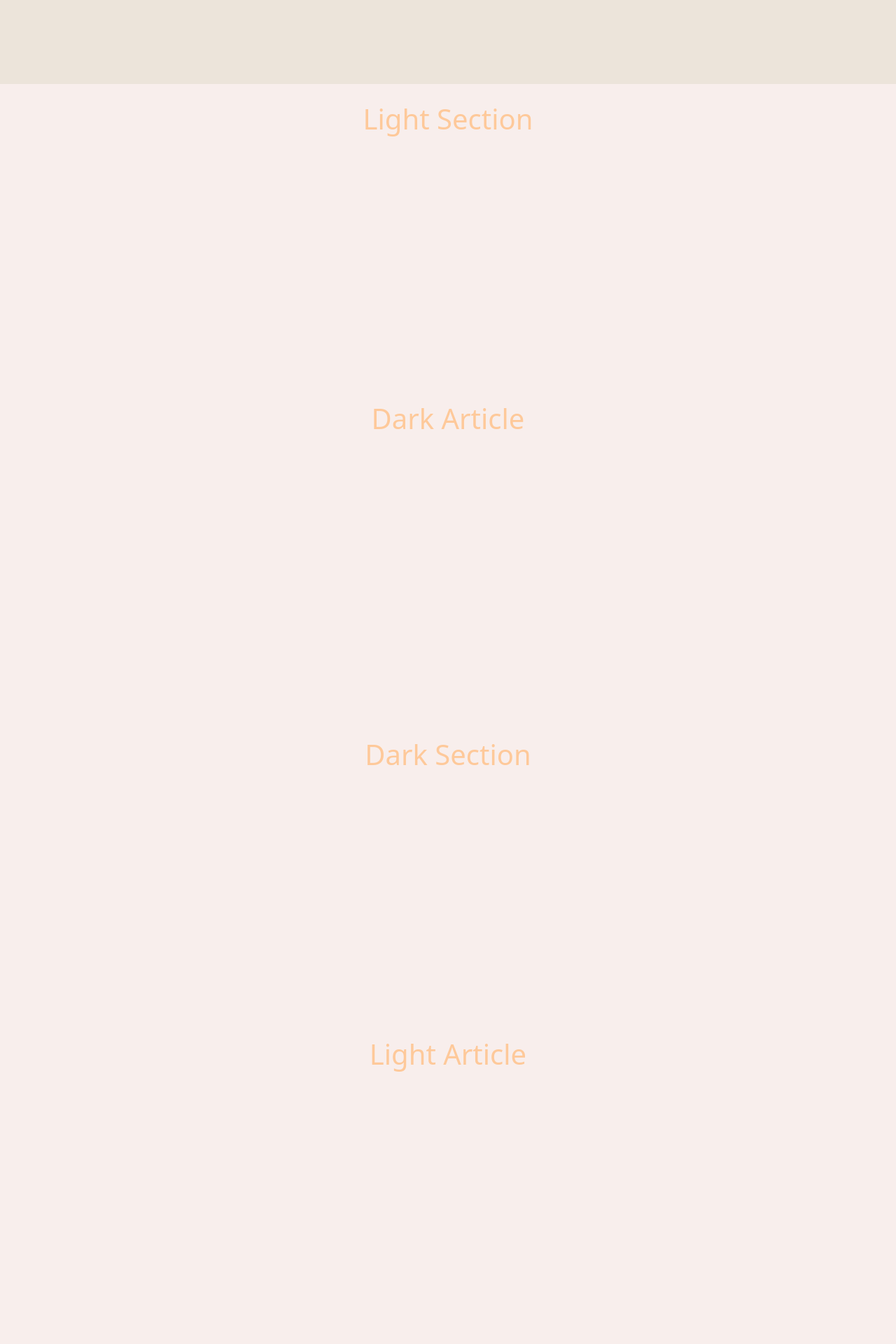
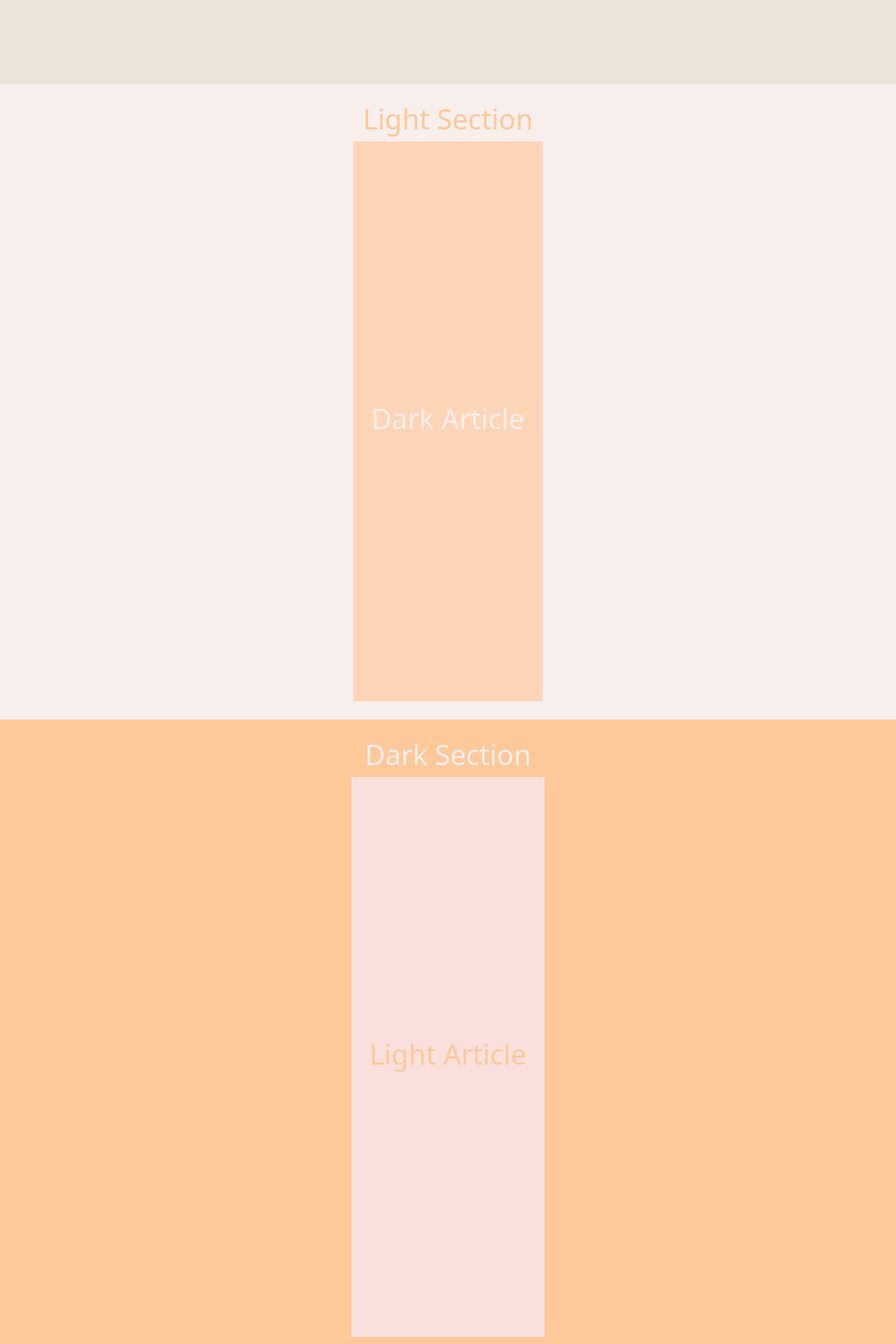
Before and after one commit to micahabanschick/Mini_Frontend, a React (Create React App) app: page / in a window 1280 px wide. Shown: the part 680-2600 px from the top of the page at 70% size. Built offline with nearby package versions, Linux system fonts and the light colour scheme.

Commit message:
initial css for sections, articles, descriptions, nav

```diff
--- a/src/App.css
+++ b/src/App.css
@@ -1,3 +1,14 @@
+/*
+                                                                                                                                                  TABLE OF CONTENTS:
+                                                                                                                                                    1: GENERAL APP
+                                                                                                                                                    2: HEADER AND FOOTER
+                                                                                                                                                    3: SECTIONS
+                                                                                                                                                    4: ARTICLES
+                                                                                                                                                    5: NAVIGATION
+                                                                                                                                                    6: BUTTONS
+                                                                                                                                                    7: DESCRIPTIONS
+*/
+
 :root {
   /* CSS HSL */
   --light-shade-1: hsla(9, 48%, 95%, 1);
@@ -11,6 +22,8 @@
   --dark-shade-2: hsla(25, 100%, 86%, 1);
   --dark-shade-1: hsla(28, 98%, 80%, 1);
 }
+
+                                                                                                                                                    /* 1: GENERAL APP */
 
 .App {
   text-align: center;
@@ -33,68 +46,70 @@
 .App-header, .App-footer, .App-dark-section, .App-dark-article, .App-light-section, .App-light-article {
   padding: 1em;
   min-height: 100vh;
+  display: flex;
+  flex-direction: column;
+  align-items: center;
+  justify-content: center;
 }
 
-.App-details {
-  color: var(--dark-shades)
-}
+                                                                                                                                              /* 2: HEADER AND FOOTER */
 
 .App-header {
   background-color: var(--main-2);
   color: var(--dark-shade-1);
-  /* -webkit-clip-path: polygon(0 0%, 100% 0%, 100% 100%, 0% calc(100% - 2.6em));
-  clip-path: polygon(0 0%, 100% 0%, 100% 100%, 0% calc(100% - 2.6em));
-  margin-bottom: -2.7em; */
+  font-size: calc(10px + 2vmin);
 }
 
 .App-footer {
   background-color: var(--main);
   color: var(--dark-shade-1);
-  /* -webkit-clip-path: polygon(0 0%, 100% 0%, 100% 90%, 0% 100%);
-  clip-path: polygon(0 30%, 100% 0%, 100% 100%, 0% 100%);
-  margin-top: -3em; */
+  font-size: calc(10px + 2vmin);
 }
 
-.App-header, .App-footer {
-  /* color: white; */
-}
+                                                                                                                                                      /* 3: SECTIONS */
 
 .App-dark-section {
-  /* background-image: var(--profile-pic); */
-  /* -webkit-clip-path: polygon(0 0%, 100% 0%, 100% 90%, 0% 100%);
-  clip-path: polygon(0 0%, 100% 10%, 100% 90%, 0% 100%); */
-}
-
-.App-dark-section, .App-dark-article {
-  background-image: var(--app-dark-background);
-  color: var(--light-shades);
+  background: var(--dark-shade-1);
+  color: var(--light-shade-1);
   /* border: none; */
 }
 
-.App-light-article {
-  background-image: var(--app-light-background);
-  color: var(--dark-shades);
+.App-light-section {
+  background: var(--light-shade-1);
+  color: var(--dark-shade-1);
+  /* border: none; */
 }
 
-.App-nav {
-  background-image: var(--app-main-brand-background);
-  color: var(--light-shades);
-}
-
-/* .button {
-  color: blue;
-} */
-
-.App-header {
-  /* min-height: 70vh; */
-  display: flex;
-  flex-direction: column;
-  align-items: center;
-  justify-content: center;
+.App-dark-section, .App-light-section {
   font-size: calc(10px + 2vmin);
 }
 
+                                                                                                                                                      /* 4: ARTICLES */
+
+.App-dark-article, .App-light-article {
+  position: relative;
+  max-width: 40%;
+  /* max-height: 40%; */
+  font-size: calc(10px + 2vmin);
+}
+
+.App-light-article {
+  background: var(--light-shade-2);
+  color: var(--dark-shade-1);
+  font-size: calc(10px + 2vmin);
+}
+
+.App-dark-article {
+  background: var(--dark-shade-2);
+  color: var(--light-shade-1);
+  font-size: calc(10px + 2vmin);
+}
+
+                                                                                                                                                    /* 5: NAVIGATION */
+
 .App-nav {
+  background: var(--main);
+  color: var(--light-shade-4);
   border-radius: 0.5em;
   box-sizing: border-box;
   box-shadow: 2px 2px 2px 2px var(--light-accent);
@@ -109,47 +124,12 @@
   font-size: calc(5px + 2vmin);
 }
 
-.App-dark-section {
-  min-height: 60vh;
-}
 
-.App-light-section {
-  min-height: 50vh;
-}
-
-.App-dark-section, .App-light-section {
-  display: flex;
-  flex-direction: column;
-  align-items: center;
-  justify-content: center;
-  font-size: calc(10px + 2vmin);
-}
-
-.App-dark-article, .App-light-article {
-  /* min-height: 30vh; */
-  display: flex;
-  flex-direction: column;
-  align-items: center;
-  justify-content: center;
-  font-size: calc(10px + 2vmin);
-}
-
-.App-footer {
-  /* min-height: 70vh; */
-  display: flex;
-  flex-direction: column;
-  align-items: center;
-  justify-content: center;
-  font-size: calc(10px + 2vmin);
-}
-
-.App-link {
-  color: var(--light-accent);
-}
+                                                                                                                                                        /* 6: BUTTONS */
 
 .btn-primary {
-  background-image: var(--app-main-brand-background);
-  color: var(--light-shades)
+  background: var(--main);
+  color: var(--light-shade-1)
 }
 
 .btn-secondary {
@@ -157,20 +137,14 @@
   color: var(--light-accent)
 }
 
+                                                                                                                                                  /* 7: DESCRIPTIONS */
 
-/* .App-header {
-  background-color: #282c34;
-  min-height: 100vh;
-  display: flex;
-  flex-direction: column;
-  align-items: center;
-  justify-content: center;
-  font-size: calc(10px + 2vmin);
-  color: white;
-} */
+.App-details {
+  color: var(--dark-shade-2)
+}
 
 .App-link {
-  color: #61dafb;
+  color: var(--light-accent);
 }
 
 @keyframes App-logo-spin {
```
